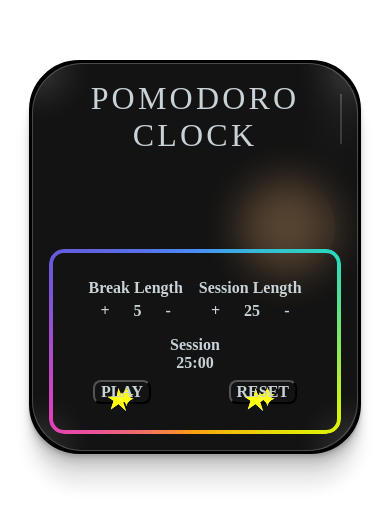
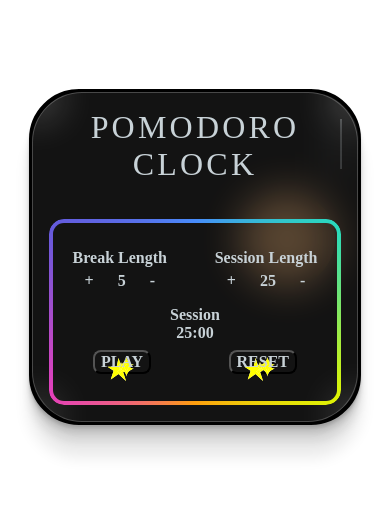
Before and after one commit to AugusViggia/Pomodoro-Clock, a React (Create React App) app: page / in a window 390 px wide. Shown: the part 165-688 px from the top of the page. Built offline with nearby package versions, Linux system fonts and the light colour scheme; a web font is replaced by a local one.

Commit message:
css update/deploy

```diff
--- a/src/App.css
+++ b/src/App.css
@@ -21,7 +21,7 @@
   display: flex;
   flex-direction: row;
   padding: 0.5rem;
-  justify-content:center;
+  justify-content:space-around;
   min-height: fit-content;
   color: #C8D2D7;
   font-family: 'Lumanosimo', cursive;
@@ -410,19 +410,19 @@ button:hover .star-6 {
 @media (max-width: 768px) {
   .card{
     min-width: 75vw;
-    min-height: 42vh;
+    min-height: 37vh;
   }
 
   .box{
     min-width: 75vw;
-    min-height: 42vh;
+    min-height: 35vh;
   }
 }
 
 @media (max-width: 380px) {
   .card {
     min-width: 75vw;
-    min-height: 42vh;
+    min-height: 40vh;
   }
 
   .box {
```
